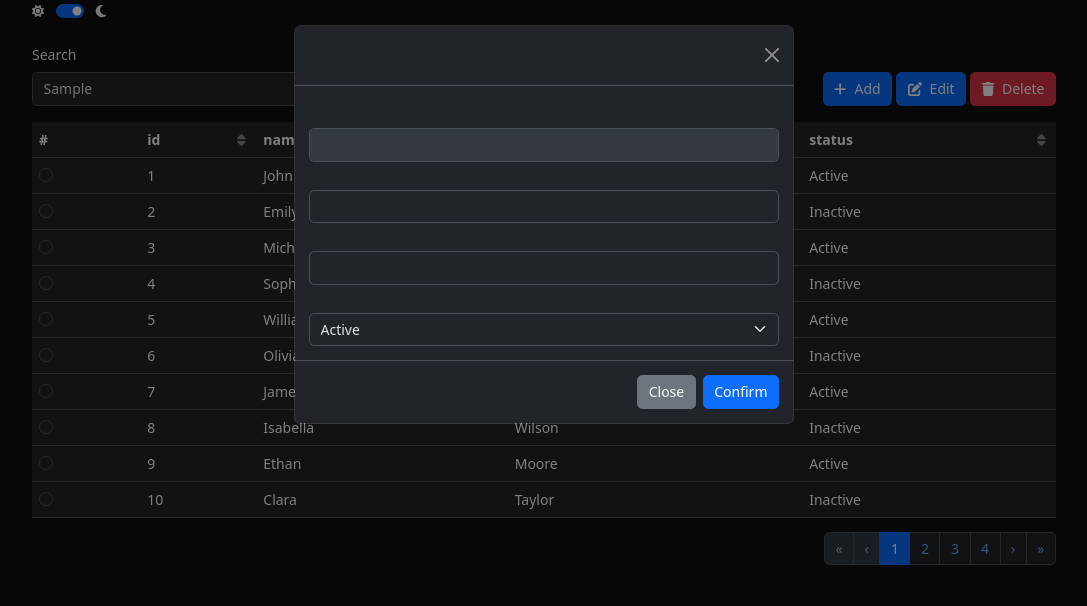
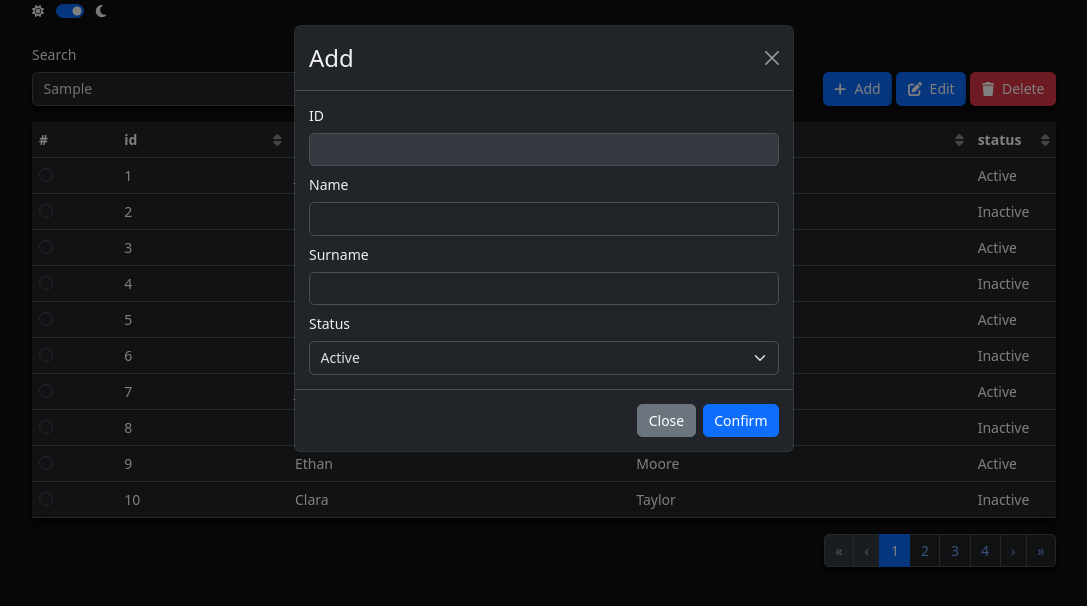
Before and after one commit to mateusargento/tabela-com-paginacao-pesquisa-ordenacao, a React (Vite) app: page / in a window 1280 px wide. Both pictures are taken after typing "Sample" into the empty fields and a click on the button "Add". Shown: the top 606 px of the page, without its empty margins (96-1183 px from the left). Built offline with nearby package versions, Linux system fonts and the light colour scheme.

Commit message:
update filter, toast, style
Filter: Enhance the search filter with capabilities similar to SQL's LIKE functionality.
Toast: Implement informative toast notifications.
Style: Add shadows to tables, buttons, and search inputs. Customizable table sizes. Update modal fonts to support dark mode.

```diff
--- a/src/components/TableComponent.module.css
+++ b/src/components/TableComponent.module.css
@@ -35,47 +35,80 @@ main {
     gap: var(--gap);
 }
 
-.inputs {
+.inputsContent {
     display: grid;
     grid-template-columns: calc(var(--contentWidth) / 2) auto;
     align-items: flex-end;
 }
 
-.buttons {
+.searchInput{
+    box-shadow: 0px 4px 4px light-dark(#0f0f0f28, #040404);
+}
+
+.buttonContent {
     height: min-content;
     display: flex;
     gap: var(--gap);
     justify-content: flex-end;
 }
 
+.button {
+    box-shadow: 0px 4px 8px light-dark(#0f0f0f28, #040404);
+}
+
 .buttonsIcon {
     margin-right: 8px;
 }
 
-.tableComponent {
+.table {
+    box-shadow: 0px 4px 8px light-dark(#0f0f0f28, #040404);
     white-space: nowrap;
     overflow: hidden;
     text-overflow: ellipsis;
     cursor: pointer;
 }
 
-.tableComponentThContent {
+.tableThContent {
     display: flex;
     justify-content: space-between;
 }
 
-.tableComponentSortIcon {
+.tableThIcons {
+    display: flex;
+    justify-content: center;
+}
+
+.tableThIconsSortIcon {
     position: absolute;
     transition: 0.3s;
-    margin: 4px 0 0 -12px;
+    margin: 4px 0 0 -8px;
     transition: 0.2s;
 }
 
-.tableComponent td input[type=radio] {
+.table td input[type=radio] {
     transition: 0.1s;
 }
 
-.pagination {
+.paginationContent {
     display: flex;
     justify-content: flex-end;
 }
+
+.pagination {
+    box-shadow: 0px 4px 8px light-dark(#0f0f0f28, #040404);
+}
+
+.modalTitle {
+    font-size: 24px;
+    color: light-dark(var(--fontColorLight), var(--fontColorDark));
+}
+
+.modalForm {
+    display: flex;
+    flex-direction: column;
+    gap: 8px
+}
+
+.modalFormLabel {
+    color: light-dark(var(--fontColorLight), var(--fontColorDark));
+}
--- a/src/components/TableComponent.tsx
+++ b/src/components/TableComponent.tsx
@@ -24,7 +24,7 @@ export default function TableComponent() {
     orderBy: 'desc',
   })
   const [tableData, setTableData] = useState<Array<any>>([]) // O que é mostrado na tabela
-  const [tableStyle, ___] = useState<{type: string, columnsSize: string[]}>({
+  const [tableStyle, ___] = useState<{ type: string, columnsSize: string[] }>({
     type: 'd-flex',
     columnsSize: ['col-1', 'col-2', 'col-4', 'col-4', 'col-1']
   })
@@ -36,6 +36,14 @@ export default function TableComponent() {
   })
   // Paginação
   const [currentPage, setCurrentPage] = useState<number>()
+  const toastTheme: any = theme == 'dark'
+    ? {
+      style: {
+        background: '#212529',
+        color: '#f0f0f0',
+      },
+    }
+    : {}
 
 
   useEffect(() => {
@@ -64,7 +72,12 @@ export default function TableComponent() {
         break
       case 'edit':
         // Não permite continuar sem que nenhuma linha da tabela tenha sido selecionada
-        if (selectedIndex == undefined) return
+        if (selectedIndex == undefined) {
+          toast.error('Choose a row to edit',
+            { ...toastTheme, icon: '⚠️', }
+          )
+          return
+        }
 
         setModalData({
           title: 'Edit',
@@ -79,7 +92,12 @@ export default function TableComponent() {
         break
       case 'delete':
         // Não permite continuar sem que nenhuma linha da tabela tenha sido selecionada
-        if (selectedIndex == undefined) return
+        if (selectedIndex == undefined) {
+          toast.error('Choose a row to delete',
+            { ...toastTheme, icon: '⚠️', }
+          )
+          return
+        }
 
         setModalData({
           title: 'Delete',
@@ -167,7 +185,10 @@ export default function TableComponent() {
         const searchValueFormatted: string = searchValue.trim().toLowerCase()
         const itemColumnFormatted: string = item[dataKeys[i]].toString().trim().toLowerCase()
 
-        if (searchValueFormatted == itemColumnFormatted) return item
+        // Pesquisa em todos os campos se em algum campo tem algum trecho com termo pesquisado
+        const regExp = new RegExp(`\\b${searchValueFormatted}\\w*`, 'gi');
+        const matchResult: RegExpMatchArray | null = itemColumnFormatted.match(regExp)
+        if (matchResult) return item
       }
     })
 
@@ -201,7 +222,11 @@ export default function TableComponent() {
 
 
   function handleSort(column: string): void {
-    const orderBy: 'asc' | 'desc' = sortColumn.orderBy == 'asc' ? 'desc' : 'asc'
+    // Escolhe entre ordem crescente ou decrescente
+    // Caso altere a coluna para ordenar, começa com ordem crescente
+    const orderBy: 'asc' | 'desc' = sortColumn.column == column
+      ? sortColumn.orderBy == 'asc' ? 'desc' : 'asc'
+      : sortColumn.orderBy = 'asc'
 
     // Ordena em ordem crescente ou decrescente
     const sortResult = dataFormatted.sort((a, b) => {
@@ -245,7 +270,7 @@ export default function TableComponent() {
           </Form.Label>
         </div>
 
-        <div className={style.inputs}>
+        <div className={style.inputsContent}>
           {/* Search Input */}
           <Form className={style.search}>
             <Form.Label htmlFor='searchInput'>Search</Form.Label>
@@ -261,16 +286,16 @@ export default function TableComponent() {
           </Form>
 
           {/* Buttons */}
-          <div className={style.buttons}>
-            <Button variant='primary' onClick={() => handleButtonAction('add')}>
+          <div className={style.buttonContent}>
+            <Button variant='primary' onClick={() => handleButtonAction('add')} className={style.button}>
               <FontAwesomeIcon icon={faAdd} className={style.buttonsIcon} />
               Add
             </Button>
-            <Button variant='primary' onClick={() => handleButtonAction('edit')}>
+            <Button variant='primary' onClick={() => handleButtonAction('edit')} className={style.button}>
               <FontAwesomeIcon icon={faEdit} className={style.buttonsIcon} />
               Edit
             </Button>
-            <Button variant='danger' onClick={() => handleButtonAction('delete')}>
+            <Button variant='danger' onClick={() => handleButtonAction('delete')} className={style.button}>
               <FontAwesomeIcon icon={faTrash} className={style.buttonsIcon} />
               Delete
             </Button>
@@ -279,40 +304,46 @@ export default function TableComponent() {
 
         {/* Table */}
         <div className={style.table}>
-          <Table responsive hover className={style.tableComponent}>
+          <Table responsive hover style={{ marginBottom: 0 }} >
             <thead>
-              <tr>
-                <th>#</th>
+              <tr className={tableStyle.type}>
+                <th className={tableStyle.columnsSize[0]}>#</th>
                 {
-                  dataKeys.map((key: string, index: number) => <th onClick={() => handleSort(key)} key={index}>
-                    <div className={style.tableComponentThContent}>
+                  dataKeys.map((key: string, index: number) => {
+                    return <th
+                      className={tableStyle.columnsSize[index + 1]}
+                      onClick={() => handleSort(key)}
+                      key={index}
+                    >
+                      <div className={style.tableThContent}>
+                        {/* Title */}
                         {key}
-                      <div>
+
+                        {/* Icons */}
+                        <div className={style.tableThIcons}>
                           <FontAwesomeIcon
                             icon={faSort}
-                          className={style.tableComponentSortIcon}
+                            className={style.tableThIconsSortIcon}
                             style={{
                               color: '#8a8a8a',
                               opacity: sortColumn!.column !== key ? '1' : '0'
-                          }}
-                        />
+                            }} />
                           <FontAwesomeIcon
                             icon={faSortUp}
-                          className={style.tableComponentSortIcon}
+                            className={style.tableThIconsSortIcon}
                             style={{
                               opacity: (sortColumn.column == key && sortColumn.orderBy == 'asc') ? '1' : '0'
-                          }}
-                        />
+                            }} />
                           <FontAwesomeIcon
                             icon={faSortDown}
-                          className={style.tableComponentSortIcon}
+                            className={style.tableThIconsSortIcon}
                             style={{
                               opacity: (sortColumn.column == key && sortColumn.orderBy == 'desc') ? '1' : '0'
-                          }}
-                        />
+                            }} />
                         </div>
                       </div>
                     </th>
+                  }
                   )
                 }
               </tr>
@@ -323,14 +354,20 @@ export default function TableComponent() {
                 tableData.map((item: any, index: number) => {
                   return (
                     <tr
+                      className={tableStyle.type}
                       onClick={() => handleSelectTableRow(index)}
                       key={index}
                     >
-                      <td>
+                      <td className={tableStyle.columnsSize[0]}>
                         <FormCheck type='radio' id={index.toString()} name='tableItem' />
                       </td>
                       {
-                        dataKeys.map((key: string, index: number) => <td key={index}>{item[key].toString()}</td>)
+                        dataKeys.map((key: string, index: number) => <td
+                          className={tableStyle.columnsSize[index + 1]}
+                          key={index}
+                        >
+                          {item[key].toString()}
+                        </td>)
                       }
                       {/* <td>
                         {
@@ -345,10 +382,11 @@ export default function TableComponent() {
               }
             </tbody>
           </Table>
+        </div>
 
         {/* Pagination */}
-          <div className={style.pagination}>
-            <Pagination>
+        <div className={style.paginationContent}>
+          <Pagination className={style.pagination}>
             <Pagination.First
               disabled={currentPage == 1 ? true : false}
               onClick={() => handlePagination(1)} />
@@ -366,50 +404,70 @@ export default function TableComponent() {
               onClick={() => handlePagination(Math.ceil(dataFormatted.length / rowsPerPage))} />
           </Pagination>
         </div>
-        </div>
 
         {/* Modal */}
         <Modal show={isModalOpen} onHide={() => setIsModalOpen(false)} data-bs-theme={theme}>
           <Modal.Header closeButton>
-            <Modal.Title>{modalData.title}</Modal.Title>
+            <Modal.Title>
+              <span className={style.modalTitle}>{modalData.title}</span>
+            </Modal.Title>
           </Modal.Header>
 
           <Modal.Body>
-            <Form>
+            <Form className={style.modalForm}>
               {/* ID */}
-              <Form.Label htmlFor='id'>ID</Form.Label>
+              <div>
+                <Form.Label htmlFor='id' >
+                  <span className={style.modalFormLabel}>ID</span>
+                </Form.Label>
                 <Form.Control
                   type='number'
                   id='id'
+                  className={style.modalFormInput}
                   value={idInput}
                   onChange={(e) => setIDInput(parseInt(e.target.value))}
                   disabled
                 />
+              </div>
 
               {/* Name */}
-              <Form.Label htmlFor='name'>Name</Form.Label>
+              <div>
+                <Form.Label htmlFor='name'>
+                  <span className={style.modalFormLabel}>Name</span>
+                </Form.Label>
                 <Form.Control
                   type='text'
                   id='name'
+                  className={style.modalFormInput}
                   value={nameInput}
                   onChange={(e) => setNameInput(e.target.value)}
                   disabled={modalData.isAllInputsDisabled}
                 />
+              </div>
 
               {/* Surname */}
-              <Form.Label htmlFor='surname'>Surname</Form.Label>
+              <div>
+                <Form.Label htmlFor='surname'>
+                  <span className={style.modalFormLabel}>Surname</span>
+                </Form.Label>
                 <Form.Control
                   type='text'
                   id='surname'
+                  className={style.modalFormInput}
                   value={surnameInput}
                   onChange={(e) => setSurnameInput(e.target.value)}
                   disabled={modalData.isAllInputsDisabled}
                 />
+              </div>
 
               {/* Status */}
-              <Form.Label htmlFor='status'>Status</Form.Label>
+              <div>
+                <Form.Label htmlFor='status'>
+                  <span className={style.modalFormLabel}>Status</span>
+                </Form.Label>
                 <Form.Select
                   id='status'
+                  className={style.modalFormInput}
                   value={statusInput}
                   onChange={(e) => setStatusInput(e.target.value as 'Active' | 'Inactive')}
                   disabled={modalData.isAllInputsDisabled}
@@ -417,24 +475,24 @@ export default function TableComponent() {
                   <option value={'Active'}>Active</option>
                   <option value={'Inactive'}>Inactive</option>
                 </Form.Select>
+              </div>
             </Form>
           </Modal.Body>
 
           <Modal.Footer>
-            <Button variant='secondary' onClick={() => setIsModalOpen(false)}>Close</Button>
-            <Button variant='primary' onClick={() => {
+            <Button variant='secondary'
+              onClick={() => setIsModalOpen(false)}>
+              Close
+            </Button>
+            <Button variant='primary'
+              onClick={() => {
                 setIsModalOpen(false)
                 toast.success('Action completed',
-                theme == 'dark'
-                  ? {
-                    style: {
-                      background: '#212529',
-                      color: '#f0f0f0',
-                    },
-                  }
-                  : {}
+                  toastTheme
                 )
-            }}>Confirm</Button>
+              }}>
+              Confirm
+            </Button>
           </Modal.Footer>
         </Modal>
 
```
Lines whose indentation alone changed are shown as unchanged.
